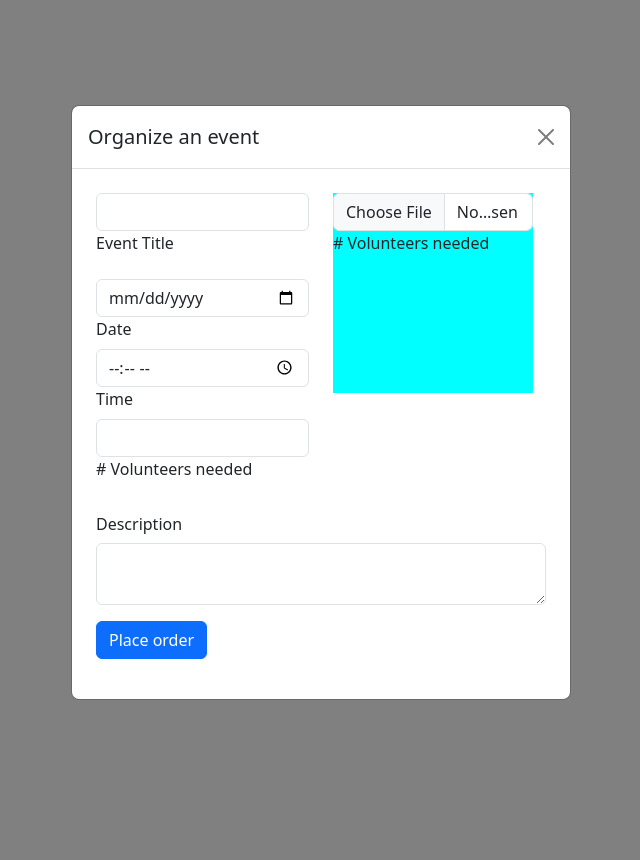
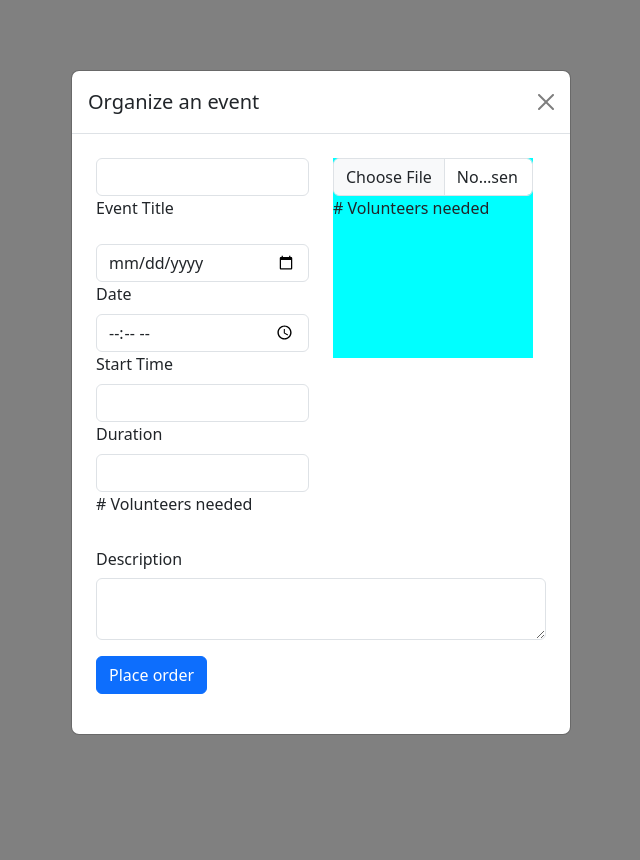
Before and after one commit to chisafukutome/volunteer-app, a Flask app: template website/templates/dashboard.html in a window 1280 px wide. Shown: the part 56-916 px from the top of the page, without its empty margins (319-959 px from the left). Run offline with Flask 3, Linux system fonts and the light colour scheme; the template is opened without the code that fills it, so the values that code supplies are empty.

Commit message:
Update dashboard.html

```diff
--- a/website/templates/dashboard.html
+++ b/website/templates/dashboard.html
@@ -81,7 +81,13 @@
                   <div class="col">
                     <div class="form-outline">
                       <input name="time" type="time" id="time" class="form-control">
-                      <label class="form-label" for="time" style="margin-left: 0px;">Time</label>
+                      <label class="form-label" for="time" style="margin-left: 0px;">Start Time</label>
+                    </div>
+                  </div>
+                  <div class="col">
+                    <div class="form-outline">
+                      <input name="durationHours" type="number" id="number" class="form-control">
+                      <label class="form-label" for="duration" style="margin-left: 0px;">Duration</label>
                     </div>
                   </div>
                 </div>
```
